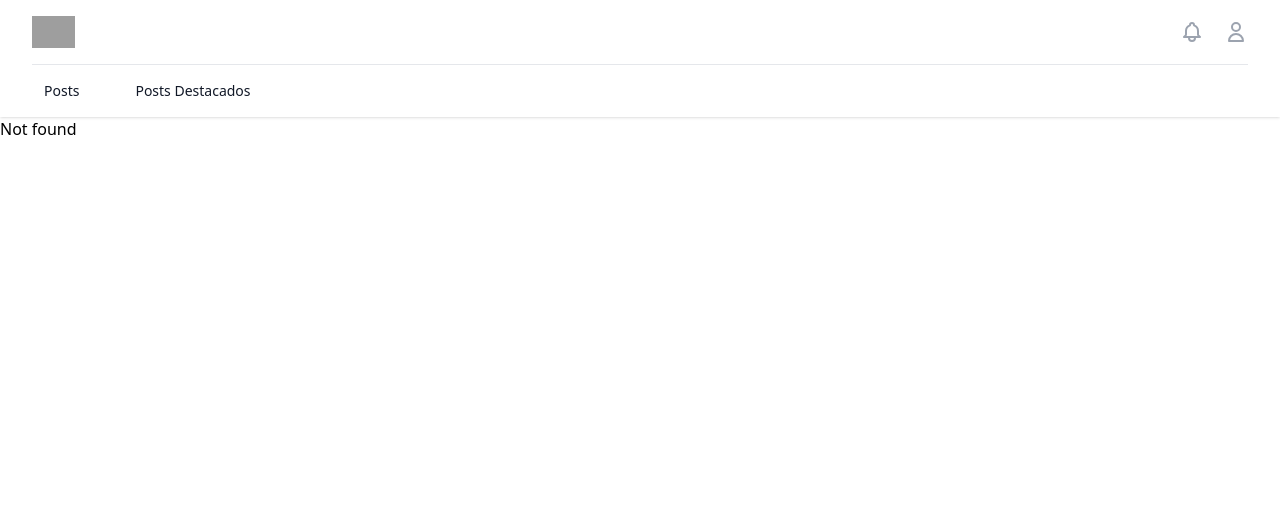
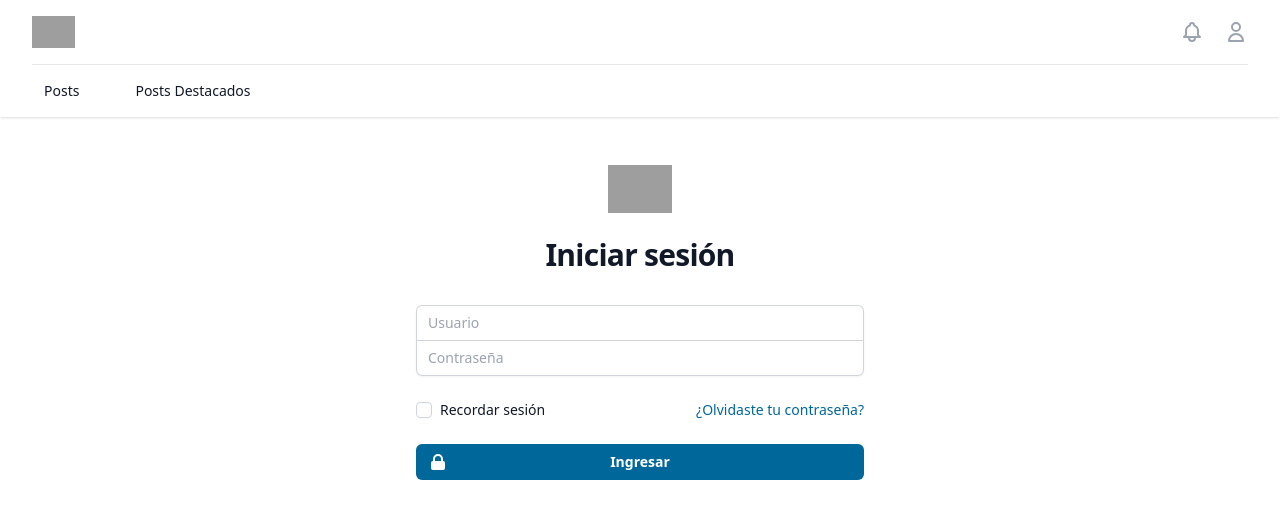
Before and after one commit to SALT0S/react-viamatica, a React (Vite) app: page /#/post in a window 1280 px wide. Before the commit this address led to /post. Shown: the top 518 px of the page. Built offline with nearby package versions, Linux system fonts and the light colour scheme; sample sign-in values are in the browser's storage; grey boxes are pictures that could not be loaded.

Commit message:
fixing: url in production

```diff
--- a/src/pages/LoginPage.jsx
+++ b/src/pages/LoginPage.jsx
@@ -11,7 +11,7 @@ const LoginPage = () => {
   useEffect(() => {
     const token = localStorage.getItem('token');
     if (token) {
-      navigate('/post');
+      navigate('#/post');
     }
   }, [navigate]);
 
@@ -19,7 +19,7 @@ const LoginPage = () => {
     event.preventDefault();
     if (username === 'admin' && password === 'admin') {
       localStorage.setItem('token', 'Bearer');
-      navigate('/post');
+      navigate('#/post');
     } else {
       setError('Usuario o contraseña invalidos');
     }
```
